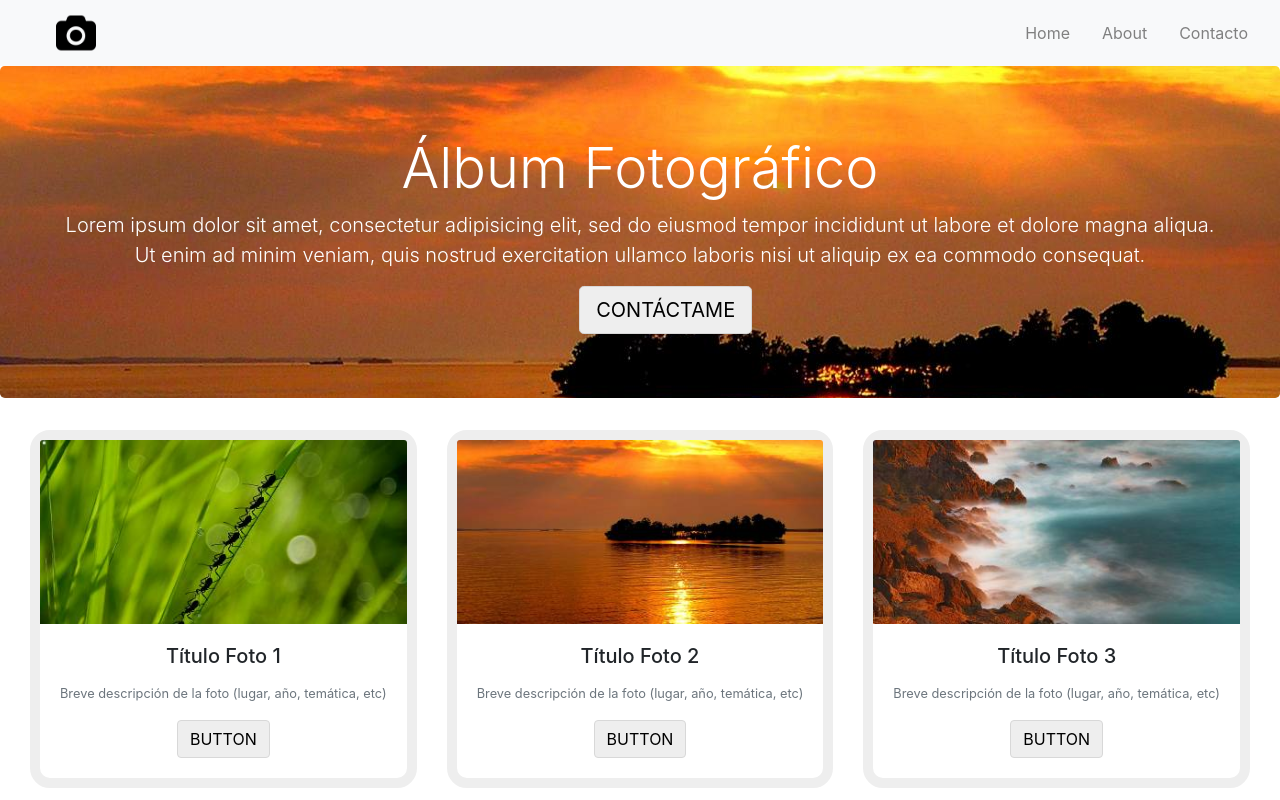
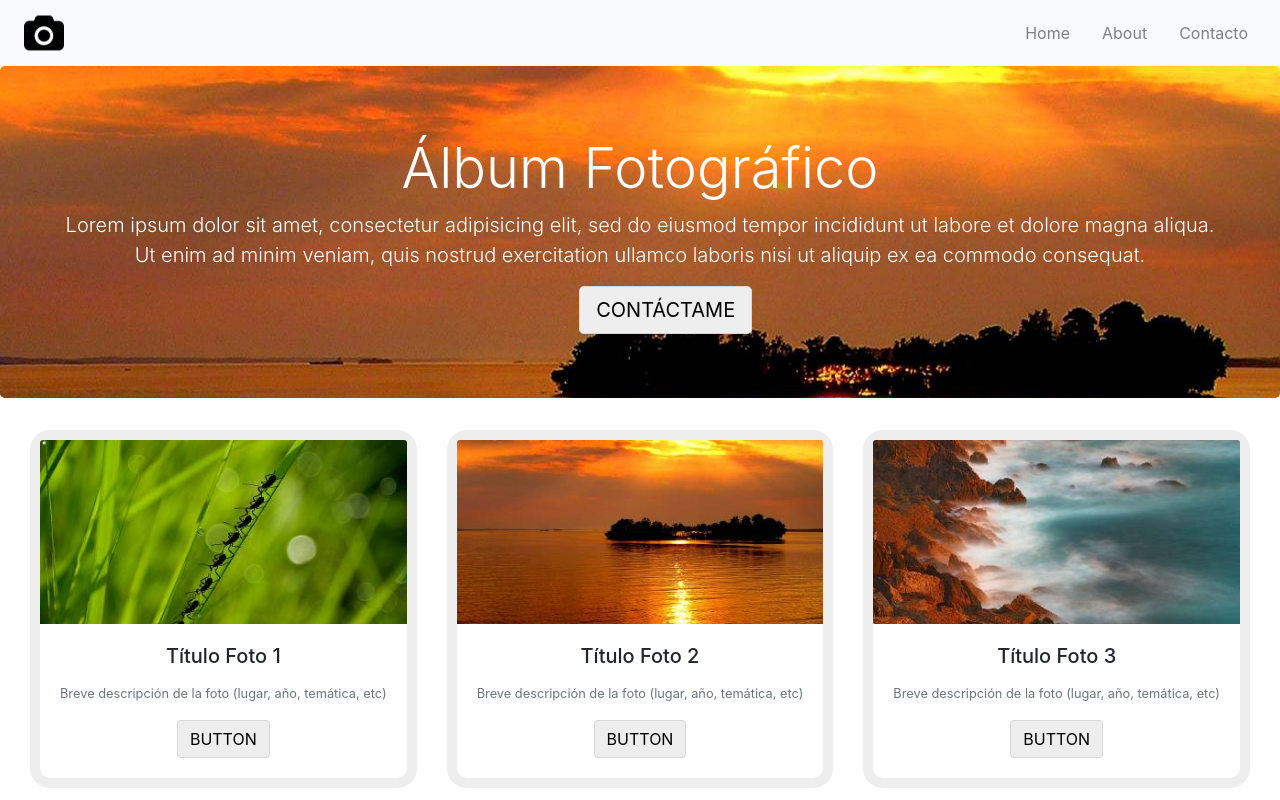
Before and after one commit to NinaGS/experiencia-presencial-7, a plain HTML site: page index.html in a window 1280 px wide. Shown: the top 800 px of the page. Drawn offline with nearby package versions, Linux system fonts and the light colour scheme.

Commit message:
cambios en carpeta

```diff
--- a/style.css
+++ b/style.css
@@ -1,6 +1,6 @@
 .camarita{
 	width: 40px;
-	margin-left: 100%;
+	margin-left: 20%;
 }
 
 .nav-link{
```
Also changed, not shown: 1 other file.
